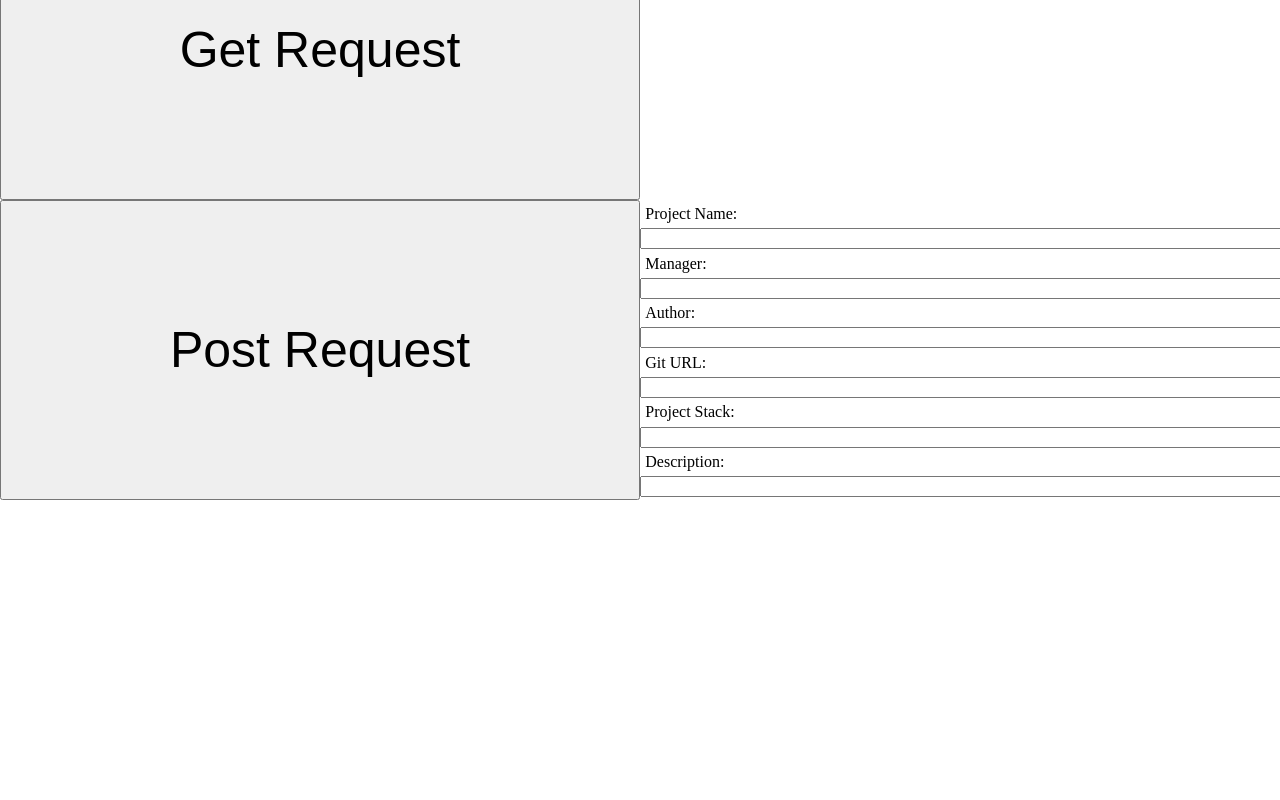
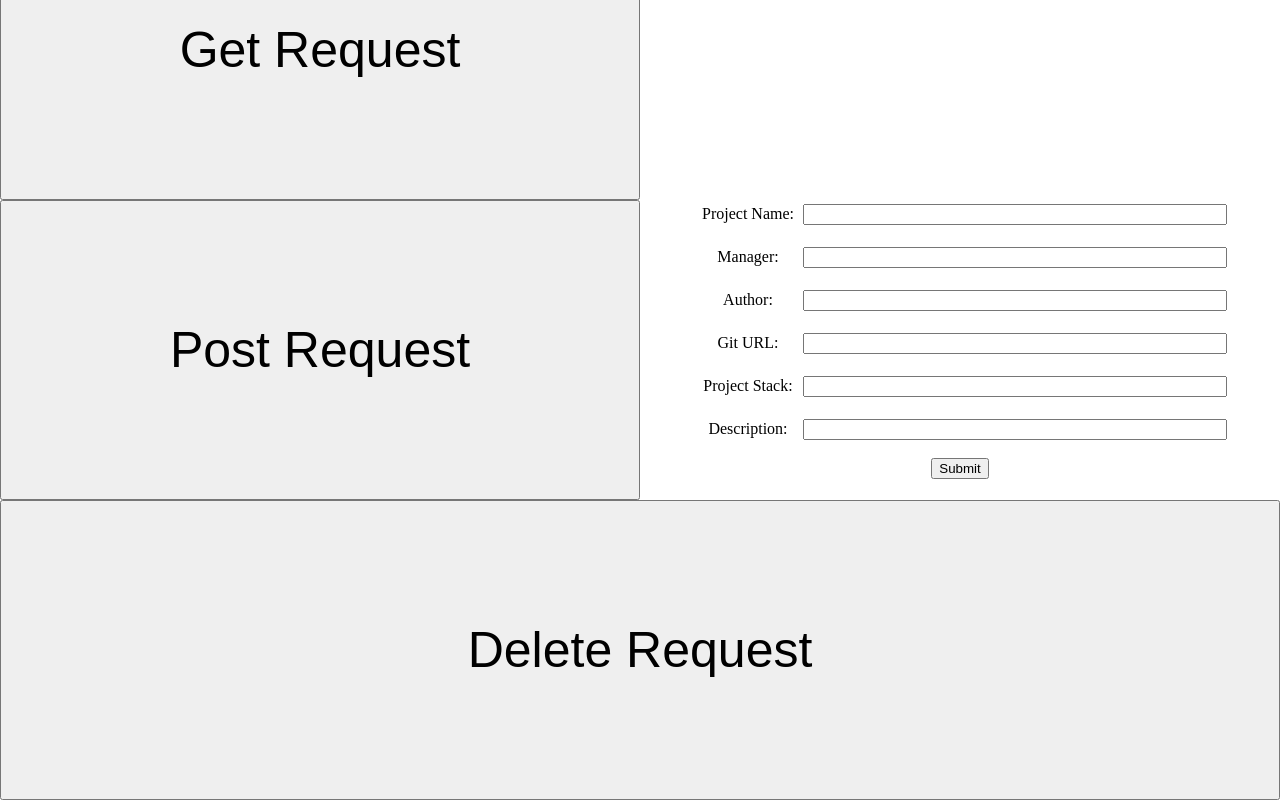
Before and after one commit to NilK15/NilK15.github.io, a React (Create React App) app: page / in a window 1280 px wide. Shown: the part 269-1069 px from the top of the page. Before the commit the page ends 800 px from the top, so only its background shows below. Built offline with nearby package versions, Linux system fonts and the light colour scheme.

Commit message:
added Post button and Delete button

```diff
--- a/src/components/Body.tsx
+++ b/src/components/Body.tsx
@@ -29,6 +29,17 @@ const Body = () => {
             setLoaded(true);
         }
     }
+    const fetchDataDelete = async () => {
+        try {
+            const { data: response } = await axios.delete('/api/projects');
+            // console.log(JSON.stringify(data, null, 2));
+            setData(response);
+        } catch (error) {
+            setError(error.message);
+        } finally {
+            setLoaded(true);
+        }
+    }
     return (
         <div className='bodyOverview'>
             <div className='getDiv'>
@@ -39,11 +50,12 @@ const Body = () => {
                 </div>
             </div>
             <div className='postDiv'>
-                <button className='postButton' onClick={fetchDataGet}> Post Request
+                <button className='postButton' onClick={fetchDataGet}> Post
+                    Request
                 </button>
                 <div className='formContainer'>
-                    <form className="formItems">
-                        <label> Project Name:</label>
+                    <form onSubmit={fetchDataPost}>
+                        <label> Project Name: </label>
                         <input type="text" name="projectName" />
                         <br />
                         <label> Manager:
@@ -65,8 +77,15 @@ const Body = () => {
                         <label> Description:
                         </label>
                         <input type="text" name="description" />
+                        <br />
+                        <input type="submit" name="description" />
                     </form>
                 </div>
+            </div>
+            <div className='deleteDiv'>
+                <button className='deleteButton' onClick={fetchDataDelete}> Delete
+                    Request
+                </button>
             </div>
         </div>
 
--- a/src/index.css
+++ b/src/index.css
@@ -52,29 +52,27 @@ html, body{
 .formContainer{
     height: 300px;
     width: 50%;
+    text-align: center;
 }
 
-/* .formItems{ */
-/*     display: flex; */
-/*     flex-direction: column; */
-/* } */
-
 label{
-    /* width: 150px; */
-    display: flex;
-    /* float: left; */
-    /* text-align: left; */
-    /* flex-direction: column; */
-    /* white-space: nowrap; */
-    /* padding-left:10px; */
-    margin: 5.3px;
-    /* padding: 0%; */
+    width: 100px;
+    display: inline-block;
+    white-space: nowrap;
+    margin: 5px;
+    margin-bottom:20px;
 }
 
 input[type="text"]{
+    width:65%;
+}
 
-    /* margin-left:10px; */
-    width:100%;
-    /* height: 100%; */
-    /* margin: 0px; */
+.deleteDiv{
+    /* display: flex; */
 }
+
+.deleteButton{
+    font-size: 50px;
+    width: 100%;
+    height: 300px;
+}
```
